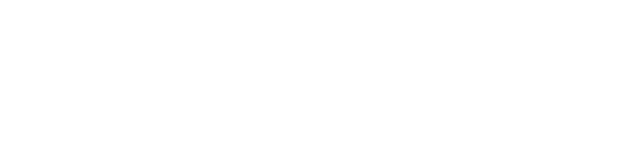
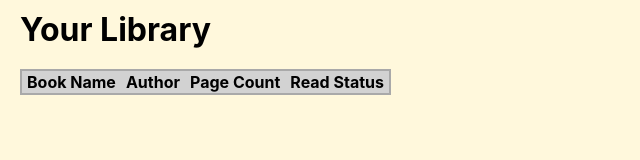
Before and after one commit to Valmord/library, a plain HTML site: page index.html in a window 1280 px wide. Shown: the whole page, without its empty margins (0-640 px from the left). Drawn offline with Linux system fonts and the light colour scheme.

Commit message:
Add basic styling and table rendering

```diff
--- a/code.js
+++ b/code.js
@@ -15,3 +15,17 @@
 
 addBookToLibrary('The Hunger Games', 'Suzzane, Collins', 400, false);
 addBookToLibrary('The Hunger Games - Catching Fire', 'Suzzane, Collins', 391, false);
+
+
+function displayBooks(){
+  const table = document.querySelector('table');
+  myLibrary.forEach(book => {
+    const bookContainer = document.createElement('tr');
+    for (prop in book) {
+      const bookElement = document.createElement('td');
+      bookElement.textContent = book[prop];
+      bookContainer.appendChild(bookElement);
+    }
+    table.appendChild(bookContainer);
+  })
+}
--- a/index.html
+++ b/index.html
@@ -8,6 +8,14 @@
   <script src="./code.js" defer></script>
 </head>
 <body>
-
+  <h1>Your Library</h1>
+  <table class="Library">
+    <tr>
+      <th>Book Name</th>
+      <th>Author</th>
+      <th>Page Count</th>
+      <th>Read Status</th>
+    </tr>
+  </table>
 </body>
 </html>
--- a/styles.css
+++ b/styles.css
@@ -0,0 +1,40 @@
+* {
+  margin: 0px;
+  padding: 0px;
+}
+
+:root {
+  font-family: -apple-system, BlinkMacSystemFont, "Segoe UI", Roboto, Helvetica, Arial, sans-serif, "Apple Color Emoji", "Segoe UI Emoji", "Segoe UI Symbol";
+}
+
+body {
+  background-color: cornsilk;
+  padding-left: 20px;
+  padding-top: 10px;
+}
+
+h1 {
+  margin-bottom: 20px;
+}
+
+table {
+  border-collapse: collapse;
+  border: solid 2px darkgray;
+}
+
+td, th {
+  padding: 1px 5px;
+}
+
+td:nth-child(3), td:nth-child(even){
+  text-align: center;
+}
+
+th {
+  /* width: max(max-content, 200px); */
+  background-color: rgb(210,210,210);
+}
+
+/* th:nth-child(even) {
+  background-color: rgb(200, 200, 200);
+} */
```
